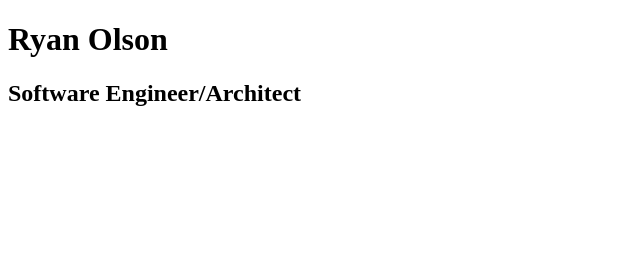
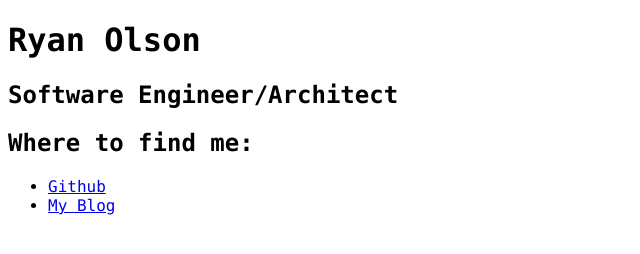
Before and after one commit to ryanolsonx/ryanolsonx.github.io, a plain HTML site: page index.html in a window 1280 px wide. Shown: the whole page, without its empty margins (0-640 px from the left). Drawn offline with Linux system fonts and the light colour scheme.

Commit message:
Add where to find me

```diff
--- a/index.html
+++ b/index.html
@@ -6,9 +6,23 @@
     <meta charset="UTF-8" />
     <meta name="viewport" content="width=device-width, initial-scale=1.0" />
     <title>Ryan Olson</title>
+
+    <style>
+      body {
+        font-family: "Menlo", monospace;
+      }
+    </style>
   </head>
   <body>
     <h1>Ryan Olson</h1>
     <h2>Software Engineer/Architect</h2>
+
+    <h2>Where to find me:</h2>
+    <nav>
+      <ul>
+        <li><a href="https://github.com/ryanolsonx">Github</a></li>
+        <li><a href="https://ryanolsonx.github.io/blog/">My Blog</a></li>
+      </ul>
+    </nav>
   </body>
 </html>
```
Also changed, not shown: README.md.
